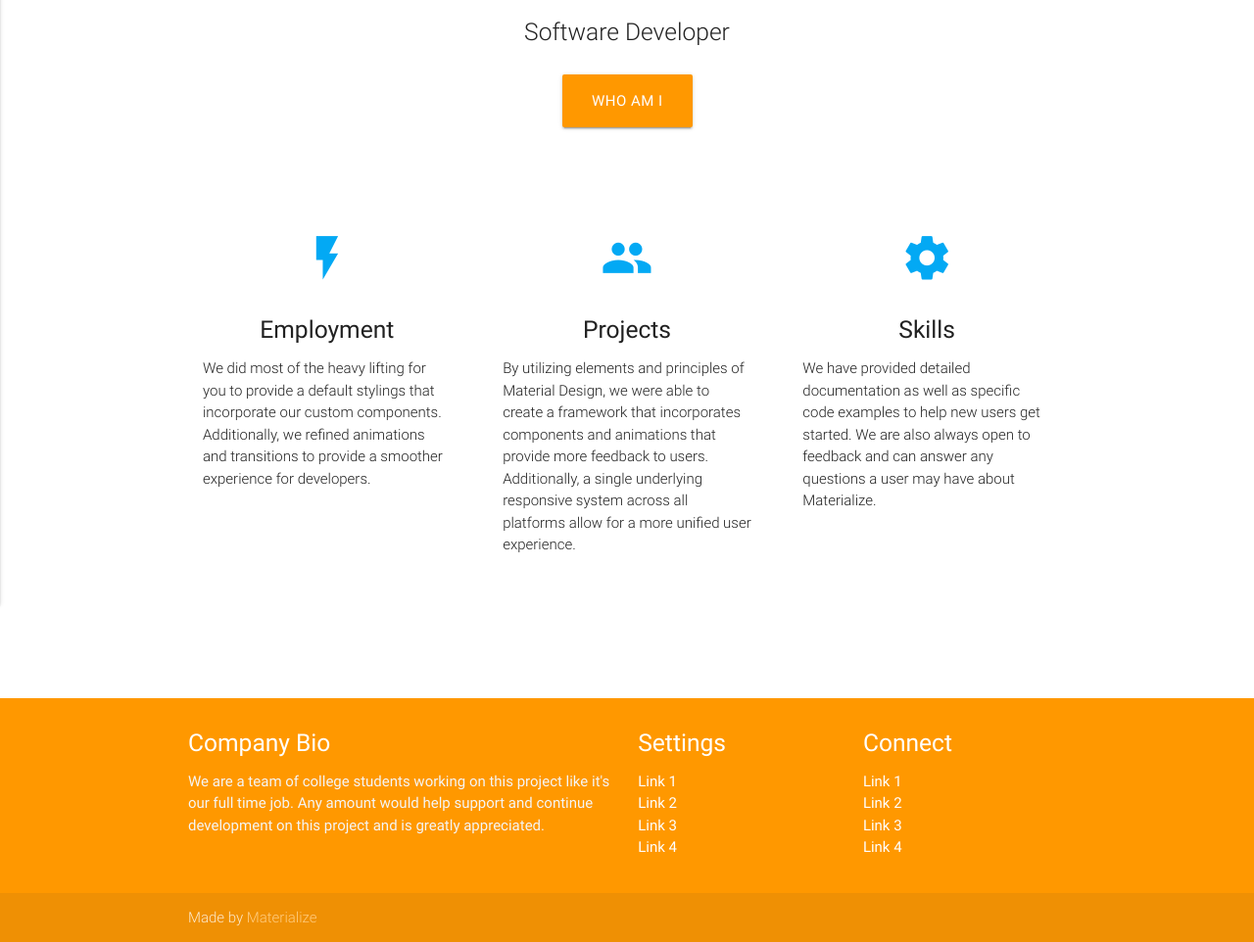
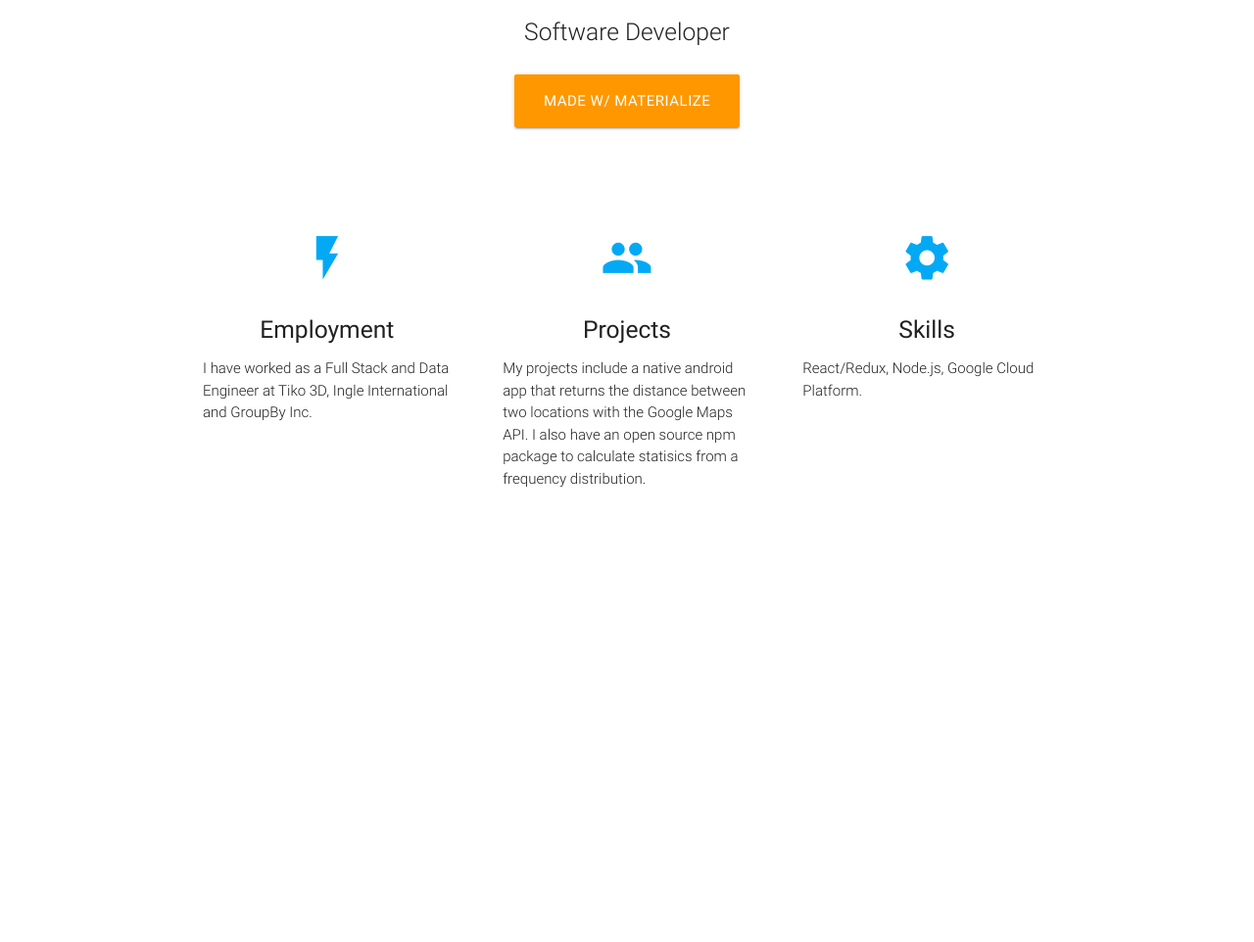
Before and after one commit to john1625b/Materialize-Website, a plain HTML site: page index.html in a window 1280 px wide. Shown: the part 243-1205 px from the top of the page at 98% size. After the commit the page ends 868 px from the top, so only its background shows below. Drawn offline with nearby package versions, Linux system fonts and the light colour scheme.

Commit message:
adds personal info

```diff
--- a/index.html
+++ b/index.html
@@ -12,16 +12,6 @@
 </head>
 <body>
   <nav class="light-blue lighten-1" role="navigation">
-    <div class="nav-wrapper container"><a id="logo-container" href="#" class="brand-logo1">JF</a>
-      <ul class="right hide-on-med-and-down">
-        <li><a href="#">Navbar Link</a></li>
-      </ul>
-
-      <ul id="nav-mobile" class="side-nav">
-        <li><a href="#">Navbar Link</a></li>
-      </ul>
-      <a href="#" data-activates="nav-mobile" class="button-collapse"><i class="material-icons">menu</i></a>
-    </div>
   </nav>
   <div class="section no-pad-bot" id="index-banner">
     <div class="container">
@@ -31,7 +21,7 @@
         <h5 class="header col s12 light">Software Developer</h5>
       </div>
       <div class="row center">
-        <a href="http://materializecss.com/getting-started.html" id="download-button" class="btn-large waves-effect waves-light orange">Who Am I</a>
+        <a href="http://materializecss.com/getting-started.html" id="download-button" class="btn-large waves-effect waves-light orange">Made W/ Materialize</a>
       </div>
       <br><br>
 
@@ -49,7 +39,7 @@
             <h2 class="center light-blue-text"><i class="material-icons">flash_on</i></h2>
             <h5 class="center">Employment</h5>
 
-            <p class="light">We did most of the heavy lifting for you to provide a default stylings that incorporate our custom components. Additionally, we refined animations and transitions to provide a smoother experience for developers.</p>
+            <p class="light">I have worked as a Full Stack and Data Engineer at Tiko 3D, Ingle International and GroupBy Inc.</p>
           </div>
         </div>
 
@@ -58,7 +48,7 @@
             <h2 class="center light-blue-text"><i class="material-icons">group</i></h2>
             <h5 class="center">Projects</h5>
 
-            <p class="light">By utilizing elements and principles of Material Design, we were able to create a framework that incorporates components and animations that provide more feedback to users. Additionally, a single underlying responsive system across all platforms allow for a more unified user experience.</p>
+            <p class="light">My projects include a native android app that returns the distance between two locations with the Google Maps API. I also have an open source npm package to calculate statisics from a frequency distribution.</p>
           </div>
         </div>
 
@@ -67,7 +57,7 @@
             <h2 class="center light-blue-text"><i class="material-icons">settings</i></h2>
             <h5 class="center">Skills</h5>
 
-            <p class="light">We have provided detailed documentation as well as specific code examples to help new users get started. We are also always open to feedback and can answer any questions a user may have about Materialize.</p>
+            <p class="light">React/Redux, Node.js, Google Cloud Platform.</p>
           </div>
         </div>
       </div>
@@ -80,42 +70,6 @@
     </div>
   </div>
 
-  <footer class="page-footer orange">
-    <div class="container">
-      <div class="row">
-        <div class="col l6 s12">
-          <h5 class="white-text">Company Bio</h5>
-          <p class="grey-text text-lighten-4">We are a team of college students working on this project like it's our full time job. Any amount would help support and continue development on this project and is greatly appreciated.</p>
-
-
-        </div>
-        <div class="col l3 s12">
-          <h5 class="white-text">Settings</h5>
-          <ul>
-            <li><a class="white-text" href="#!">Link 1</a></li>
-            <li><a class="white-text" href="#!">Link 2</a></li>
-            <li><a class="white-text" href="#!">Link 3</a></li>
-            <li><a class="white-text" href="#!">Link 4</a></li>
-          </ul>
-        </div>
-        <div class="col l3 s12">
-          <h5 class="white-text">Connect</h5>
-          <ul>
-            <li><a class="white-text" href="#!">Link 1</a></li>
-            <li><a class="white-text" href="#!">Link 2</a></li>
-            <li><a class="white-text" href="#!">Link 3</a></li>
-            <li><a class="white-text" href="#!">Link 4</a></li>
-          </ul>
-        </div>
-      </div>
-    </div>
-    <div class="footer-copyright">
-      <div class="container">
-      Made by <a class="orange-text text-lighten-3" href="http://materializecss.com">Materialize</a>
-      </div>
-    </div>
-  </footer>
-
 
   <!--  Scripts-->
   <script src="https://code.jquery.com/jquery-2.1.1.min.js"></script>
```
